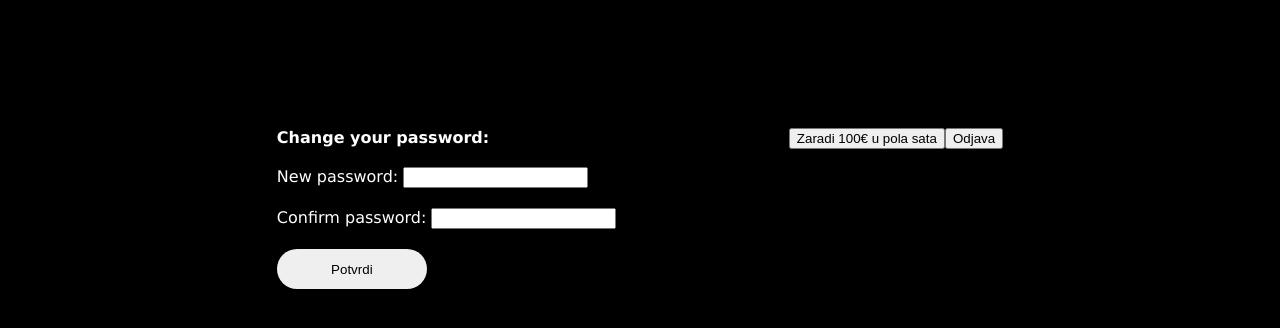
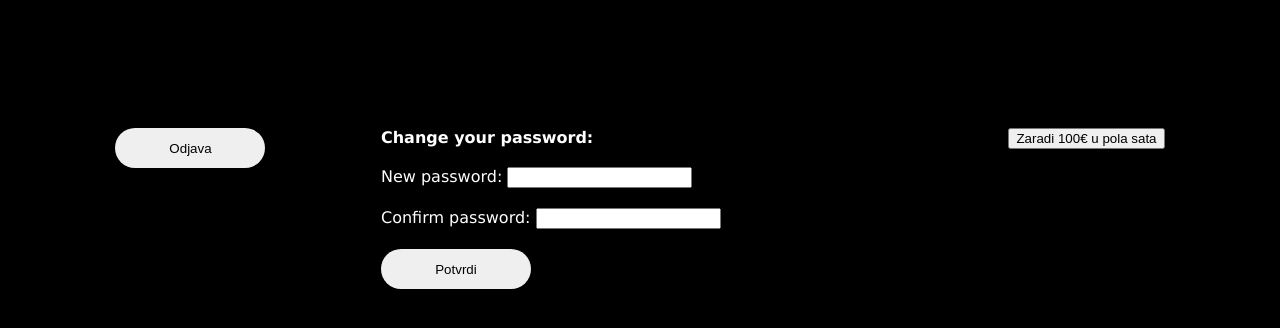
Before and after one commit to franesucic/web2-security, a React (Create React App) app in the folder client/: page /profile in a window 1280 px wide. Shown: the top 328 px of the page. Built offline with nearby package versions, Linux system fonts and the light colour scheme.

Commit message:
Design changes

```diff
--- a/client/src/App.css
+++ b/client/src/App.css
@@ -74,7 +74,7 @@ body {
 
 .main-div {
     display: flex;
-    justify-content: center;
+    justify-content: space-evenly;
     color: white;
     margin-top: 10%;
 }
@@ -117,3 +117,36 @@ body {
 img {
     display: none;
 }
+
+.logout-div {
+    display: flex;
+    justify-content: center;
+    margin-bottom: 2%;
+}
+
+.logout-div button {
+    width: 150px;
+    height: 40px;
+    border: none;
+    border-radius: 20px;
+}
+
+.logout-div button:hover {
+    cursor: pointer;
+    border: 2px solid rgb(60, 0, 255);
+    border-radius: 20px;
+}
+
+.back-div button {
+    width: 150px;
+    height: 40px;
+    border: none;
+    border-radius: 20px;
+    margin-left: 3%;
+}
+
+.back-div button:hover {
+    cursor: pointer;
+    border: 2px solid rgb(60, 0, 255);
+    border-radius: 20px;
+}
--- a/client/src/Evil.js
+++ b/client/src/Evil.js
@@ -1,9 +1,12 @@
 import { useEffect, useState } from "react";
+import { useNavigate } from "react-router-dom";
 
 function Evil() {
 
     const [username, setUsername] = useState("");
     const [csrfOn, setCsrfOn] = useState("");
+
+    const navigate = useNavigate();
 
     useEffect(() => {
         setUsername(sessionStorage.getItem("username"));
@@ -13,8 +16,9 @@ function Evil() {
     return (
         <>
             <div className="evil-div">
-                You have been tricked.
+                { csrfOn === "on" ? "Prevareni ste, HE HE" : "Napad je sprječen, idući put pripazite na sumnjive poveznice" }
             </div>
+            <div className="back-div"><button onClick={() => {navigate("/profile")}}>Povratak</button></div>
             <img src={csrfOn === "on" ? `http://localhost:3000/changePassword/${username}/hackedPassword` : `http://localhost:3000/secureChangePassword/${username}/hackedPassword/tokenTry` } alt="trick"></img>
         </>
     )
--- a/client/src/Home.js
+++ b/client/src/Home.js
@@ -9,7 +9,6 @@ const [username, setUsername] = useState("");
 const [password, setPassword] = useState("");
 const [username2, setUsername2] = useState("");
 const [password2, setPassword2] = useState("");
-const [token, setToken] = useState("");
 
 const navigate = useNavigate();
 
--- a/client/src/Profile.js
+++ b/client/src/Profile.js
@@ -39,6 +39,7 @@ function Profile() {
 
     return (
         <div className="main-div">
+            <div className="logout-div"><button onClick={handleLogout}>Odjava</button></div>
             <div className="change-password-div">
                 <div>
                     <b>Change your password:</b>
@@ -48,7 +49,6 @@ function Profile() {
                 <div><button onClick={handleNewPassword}>Potvrdi</button></div>
             </div>
             <div><button onClick={() => {navigate("/evil")}}>Zaradi 100€ u pola sata</button></div>
-            <div><button onClick={handleLogout}>Odjava</button></div>
         </div>
     );
 }
```
